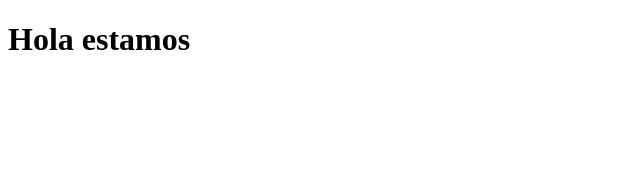
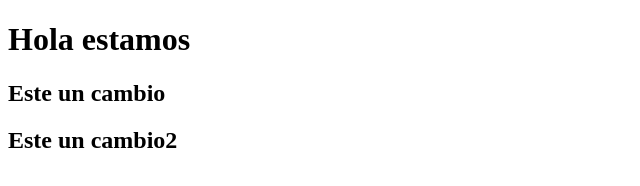
Before and after one commit to hooverlds2020/git-project, a plain HTML site: page index.html in a window 1280 px wide. Shown: the whole page, without its empty margins (0-640 px from the left). Drawn offline with Linux system fonts and the light colour scheme.

Commit message:
Cambios en el index

```diff
--- a/index.html
+++ b/index.html
@@ -9,5 +9,7 @@
 </head>
 <body>
     <h1>Hola estamos</h1>
+    <h2>Este un cambio</h2>
+    <h2>Este un cambio2</h2>
 </body>
 </html>
```
